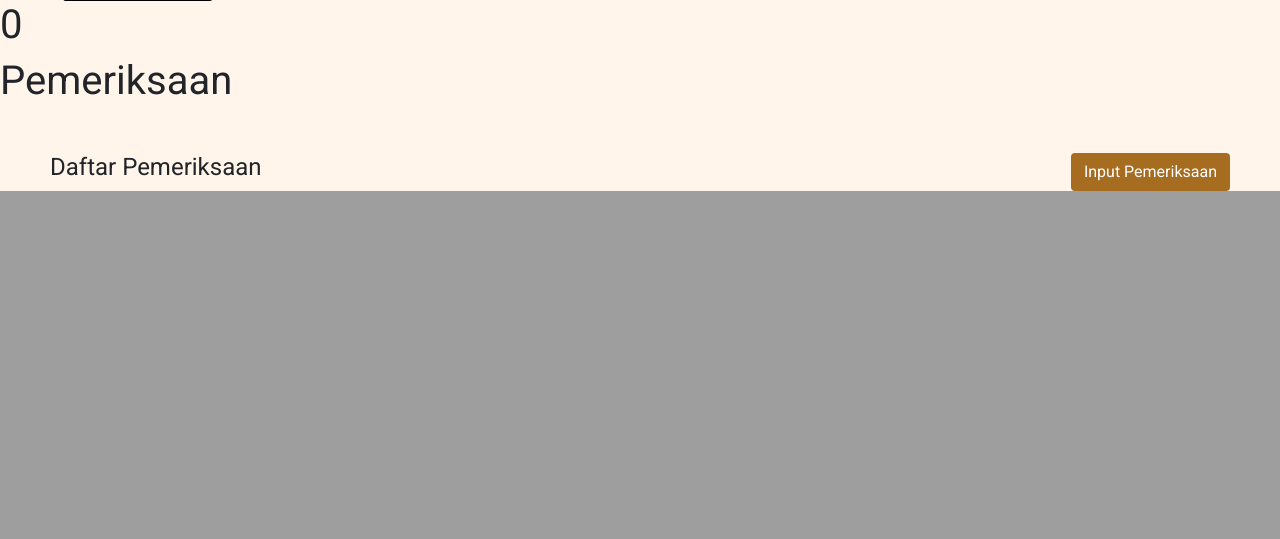
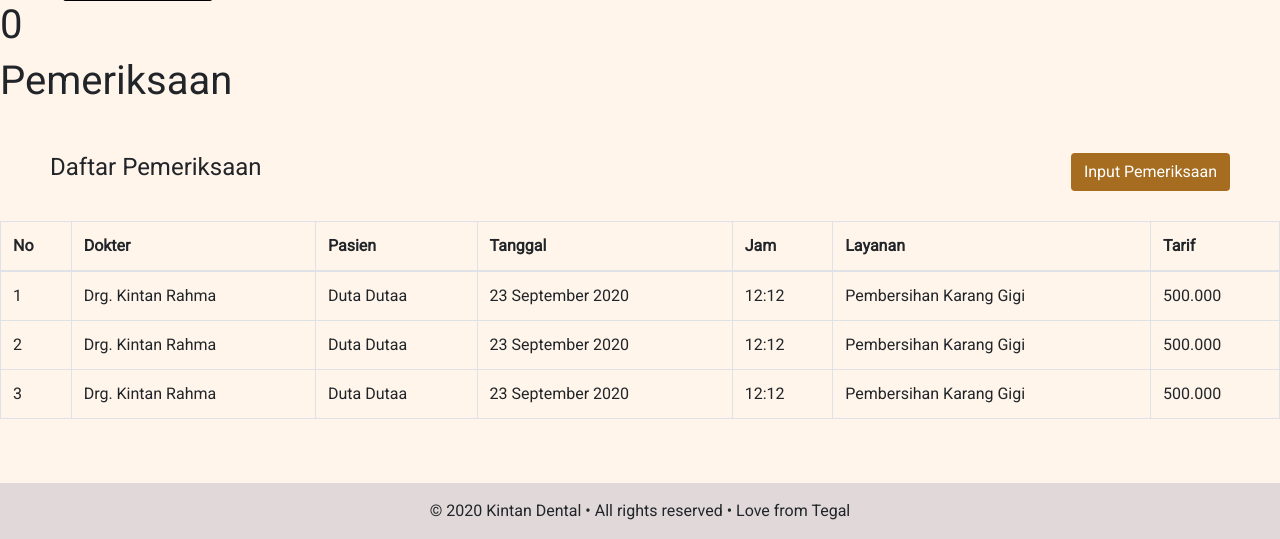
Before and after one commit to mnaufalmuafa/kintandental, a CodeIgniter app: page /kintandental/index.php/beranda/index in a window 1280 px wide. Shown: the part 1474-2013 px from the top of the page. Before the commit the page ends 1665 px from the top, so only its background shows below. Run offline with CodeIgniter, Linux system fonts and the light colour scheme; some libraries are stand-ins or nearby versions; some web fonts are replaced.

Commit message:
Menyelesaikan UI Beranda

```diff
--- a/application/config/autoload.php
+++ b/application/config/autoload.php
@@ -58,7 +58,7 @@ $autoload['packages'] = array();
 |
 |	$autoload['libraries'] = array('user_agent' => 'ua');
 */
-$autoload['libraries'] = array();
+$autoload['libraries'] = array('table');
 
 /*
 | -------------------------------------------------------------------
--- a/application/views/beranda.php
+++ b/application/views/beranda.php
@@ -97,6 +97,55 @@ defined('BASEPATH') OR exit('No direct script access allowed');
             +
         </a>
 
+        <div class="tabel" style="overflow-x: auto;">
+            <table class="table table-bordered">
+                <thead>
+                    <tr>
+                        <th>No</th>
+                        <th>Dokter</th>
+                        <th>Pasien</th>
+                        <th>Tanggal</th>
+                        <th>Jam</th>
+                        <th>Layanan</th>
+                        <th>Tarif</th>
+                    </tr>
+                </thead>
+                <tbody>
+                    <tr>
+                        <td>1</td>
+                        <td>Drg. Kintan Rahma</td>
+                        <td>Duta Dutaa</td>
+                        <td>23 September 2020</td>
+                        <td>12:12</td>
+                        <td>Pembersihan Karang Gigi</td>
+                        <td>500.000</td>
+                    </tr>
+                    <tr>
+                        <td>2</td>
+                        <td>Drg. Kintan Rahma</td>
+                        <td>Duta Dutaa</td>
+                        <td>23 September 2020</td>
+                        <td>12:12</td>
+                        <td>Pembersihan Karang Gigi</td>
+                        <td>500.000</td>
+                    </tr>
+                    <tr>
+                        <td>3</td>
+                        <td>Drg. Kintan Rahma</td>
+                        <td>Duta Dutaa</td>
+                        <td>23 September 2020</td>
+                        <td>12:12</td>
+                        <td>Pembersihan Karang Gigi</td>
+                        <td>500.000</td>
+                    </tr>
+                </tbody>
+            </table>
+        </div>
+
+        <footer class="footer-copyright text-center py-3 mt-5">
+            © 2020 Kintan Dental • All rights reserved • Love from Tegal
+        </footer>
+
         <script src="<?= base_url('assets/js/jquery-3.4.1.min.js') ?>"></script>
         <script src="<?= base_url('assets/css/bootstrap/js/bootstrap.js') ?>"></script>
         <script>
@@ -110,7 +159,7 @@ defined('BASEPATH') OR exit('No direct script access allowed');
                 valLink2 = $('#link-2').html();
                 valLink4 = $('#link-4').html();
                 valLink5 = $('#link-5').html();
-                if ($(window).width() < 681) {
+                if ($(window).width() < 678) {
                     $("#link-5").html(valLink1);
                     $("#link-4").html(valLink2);
                     $("#link-2").html(valLink4);
@@ -134,7 +183,7 @@ defined('BASEPATH') OR exit('No direct script access allowed');
 
             function jqueryResize() {
                 var width = $(window).width();
-                if (width < 681) {
+                if (width < 678) {
                     $("#link-5").html(valLink1);
                     $("#link-4").html(valLink2);
                     $("#link-2").html(valLink4);
--- a/assets/css/beranda.css
+++ b/assets/css/beranda.css
@@ -38,6 +38,19 @@
     text-decoration: none;
 }
 
+table {
+    margin-top: 30px;
+    overflow-x: auto;
+}
+
+table thead tr th {
+    padding: 2px;
+}
+
+footer {
+    background-color: #E1D9D9;
+}
+
 @media screen and (max-width: 680px) {
     .container_satu {
         padding-left: 25px;
```
